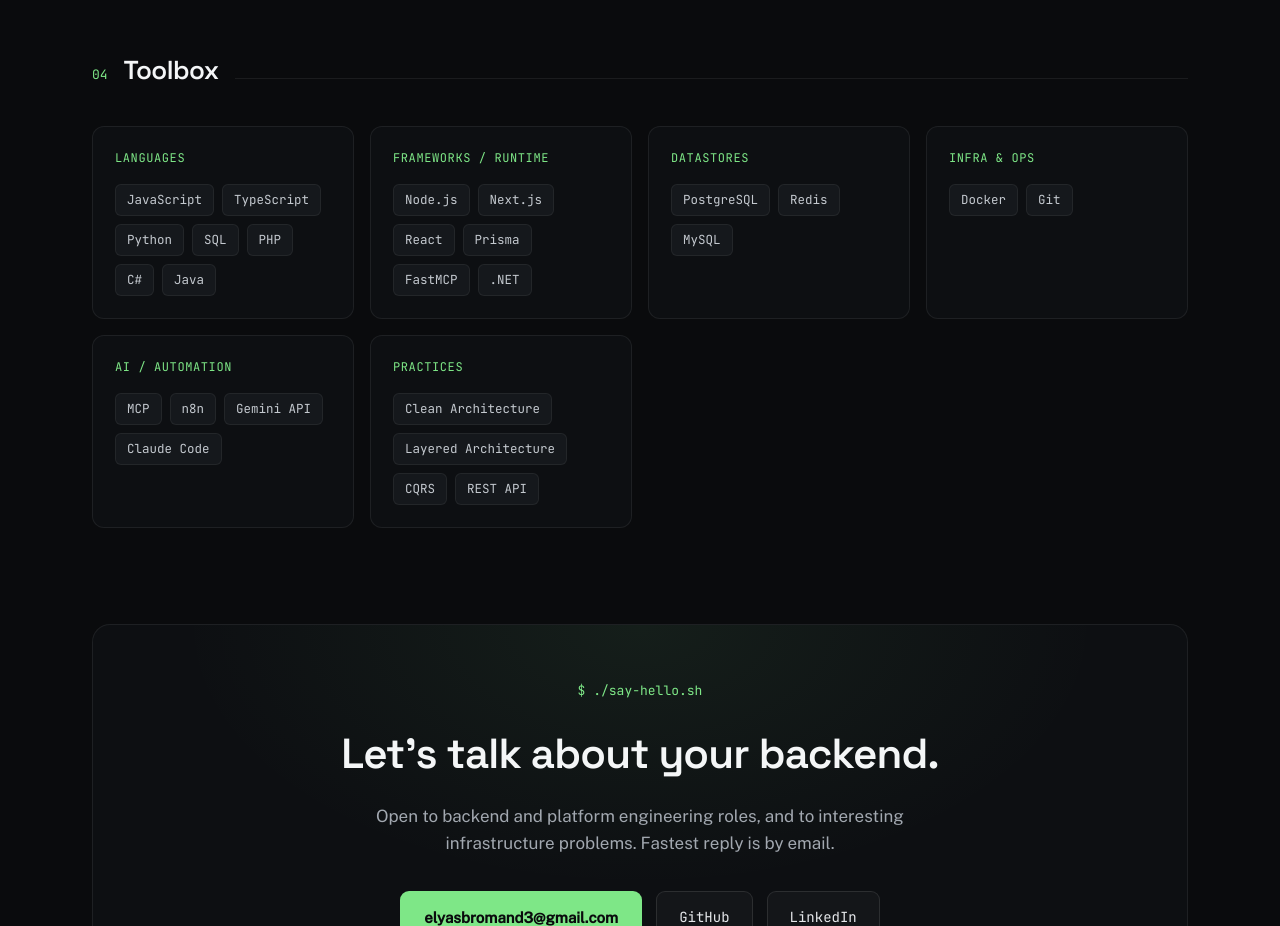
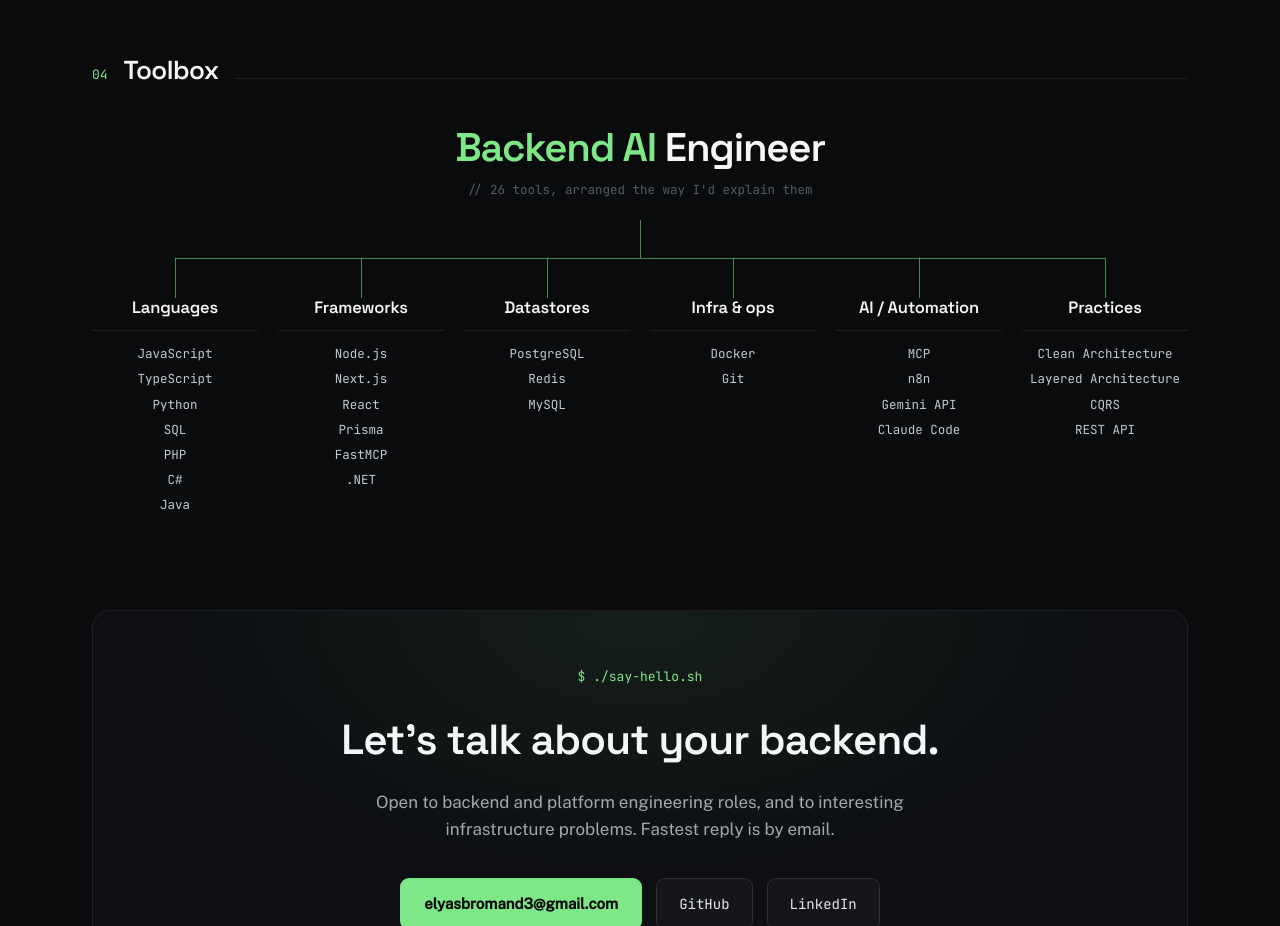
Before and after one commit to elyasbromand/portfolio, a Next.js app: page / in a window 1280 px wide. Shown: the part 3800-4726 px from the top of the page. Built offline with nearby package versions, Linux system fonts and the light colour scheme.

Commit message:
Update Toolbox

```diff
--- /dev/null
+++ b/components/Toolbox.module.css
@@ -0,0 +1,302 @@
+/* Toolbox — bracket tree (desktop) / spine (phone).
+   Breakpoints follow the project convention: 860px tablet, 640px mobile.
+   Colours are the portfolio's: #7ee787 accent, #c4c9cf items, #565b63 muted. */
+
+:root {
+  --tb-line: rgba(126, 231, 135, 0.55);
+  --tb-ease: cubic-bezier(0.22, 0.61, 0.36, 1);
+}
+
+/* ───────── desktop / phone switch ───────── */
+
+.desktop {
+  display: block;
+}
+
+.mobile {
+  display: none;
+}
+
+@media (max-width: 860px) {
+  .desktop {
+    display: none;
+  }
+  .mobile {
+    display: block;
+  }
+}
+
+/* ───────── desktop: title ───────── */
+
+.bigTitle {
+  font-weight: 600;
+  font-size: 40px;
+  letter-spacing: -0.03em;
+  line-height: 1.1;
+  opacity: 0;
+  transform: translateY(12px);
+}
+
+.caption {
+  font-size: 12.5px;
+  color: #565b63;
+  margin-top: 10px;
+  opacity: 0;
+}
+
+.desktop[data-drawn="true"] .bigTitle,
+.desktop[data-drawn="true"] .caption {
+  opacity: 1;
+  transform: none;
+  transition: all 0.44s var(--tb-ease);
+}
+
+@media (max-width: 1000px) {
+  .bigTitle {
+    font-size: 32px;
+  }
+}
+
+/* ───────── desktop: the bracket ───────── */
+
+.bracket {
+  position: relative;
+  height: 78px;
+  margin-top: 20px;
+}
+
+.stem {
+  position: absolute;
+  left: 50%;
+  top: 0;
+  width: 1px;
+  height: 38px;
+  margin-left: -0.5px;
+  background: var(--tb-line);
+  transform-origin: top;
+  transform: scaleY(0);
+}
+
+/* rail spans the centre of the first column to the centre of the last:
+   one half-column inset on each side (6 tracks, 5 × 20px gaps) */
+.rail {
+  position: absolute;
+  left: calc((100% - 100px) / 12);
+  right: calc((100% - 100px) / 12);
+  top: 38px;
+  height: 1px;
+  background: var(--tb-line);
+  transform-origin: center;
+  transform: scaleX(0);
+}
+
+.legs {
+  position: absolute;
+  top: 38px;
+  left: 0;
+  right: 0;
+  display: grid;
+  grid-template-columns: repeat(6, 1fr);
+  gap: 20px;
+}
+
+.legCell {
+  display: flex;
+  justify-content: center;
+}
+
+.leg {
+  width: 1px;
+  height: 40px;
+  background: var(--tb-line);
+  transform-origin: top;
+  transform: scaleY(0);
+}
+
+.desktop[data-drawn="true"] .stem {
+  transform: scaleY(1);
+  transition: transform 0.3s var(--tb-ease) 0.22s;
+}
+
+.desktop[data-drawn="true"] .rail {
+  transform: scaleX(1);
+  transition: transform 0.5s var(--tb-ease) 0.5s;
+}
+
+.desktop[data-drawn="true"] .leg {
+  transform: scaleY(1);
+  transition: transform 0.26s var(--tb-ease) 0.98s;
+}
+
+.desktop[data-drawn="true"] .legCell:nth-child(2) .leg { transition-delay: 1.02s; }
+.desktop[data-drawn="true"] .legCell:nth-child(3) .leg { transition-delay: 1.06s; }
+.desktop[data-drawn="true"] .legCell:nth-child(4) .leg { transition-delay: 1.1s; }
+.desktop[data-drawn="true"] .legCell:nth-child(5) .leg { transition-delay: 1.14s; }
+.desktop[data-drawn="true"] .legCell:nth-child(6) .leg { transition-delay: 1.18s; }
+
+/* ───────── desktop: columns ───────── */
+
+.cols {
+  display: grid;
+  grid-template-columns: repeat(6, 1fr);
+  gap: 20px;
+  align-items: start;
+}
+
+.col {
+  min-width: 0;
+  opacity: 0;
+  transform: translateY(16px);
+}
+
+.desktop[data-drawn="true"] .col {
+  opacity: 1;
+  transform: none;
+  transition: all 0.44s var(--tb-ease) 1.18s;
+}
+
+.desktop[data-drawn="true"] .col:nth-child(2) { transition-delay: 1.25s; }
+.desktop[data-drawn="true"] .col:nth-child(3) { transition-delay: 1.32s; }
+.desktop[data-drawn="true"] .col:nth-child(4) { transition-delay: 1.39s; }
+.desktop[data-drawn="true"] .col:nth-child(5) { transition-delay: 1.46s; }
+.desktop[data-drawn="true"] .col:nth-child(6) { transition-delay: 1.53s; }
+
+.colTitle {
+  font-weight: 600;
+  font-size: 16.5px;
+  color: #f4f6f7;
+  letter-spacing: -0.01em;
+  line-height: 1.25;
+  text-align: center;
+  padding-bottom: 12px;
+  margin-bottom: 14px;
+  border-bottom: 1px solid rgba(255, 255, 255, 0.08);
+}
+
+.colItems {
+  display: flex;
+  flex-direction: column;
+  align-items: center;
+  gap: 7px;
+  text-align: center;
+}
+
+/* ───────── phone: spine ───────── */
+
+.mBigTitle {
+  font-weight: 600;
+  font-size: 27px;
+  letter-spacing: -0.025em;
+  line-height: 1.12;
+  opacity: 0;
+  transform: translateY(10px);
+}
+
+.mCaption {
+  font-size: 11.5px;
+  color: #565b63;
+  margin: 10px 0 22px;
+  opacity: 0;
+}
+
+.mobile[data-drawn="true"] .mBigTitle,
+.mobile[data-drawn="true"] .mCaption {
+  opacity: 1;
+  transform: none;
+  transition: all 0.44s var(--tb-ease);
+}
+
+.spineWrap {
+  position: relative;
+  padding-left: 28px;
+}
+
+.spine {
+  position: absolute;
+  left: 0;
+  top: 0;
+  bottom: 30px;
+  width: 1px;
+  background: var(--tb-line);
+  transform-origin: top;
+  transform: scaleY(0);
+}
+
+.mobile[data-drawn="true"] .spine {
+  transform: scaleY(1);
+  transition: transform 0.7s var(--tb-ease) 0.3s;
+}
+
+.branch {
+  position: relative;
+  padding-bottom: 22px;
+  opacity: 0;
+  transform: translateX(-14px);
+}
+
+.tick {
+  position: absolute;
+  left: -28px;
+  top: 12px;
+  width: 20px;
+  height: 1px;
+  background: var(--tb-line);
+  transform-origin: left;
+  transform: scaleX(0);
+}
+
+.mobile[data-drawn="true"] .branch,
+.mobile[data-drawn="true"] .tick {
+  opacity: 1;
+  transform: none;
+  transition: all 0.4s var(--tb-ease) 0.62s;
+}
+
+.mobile[data-drawn="true"] .branch:nth-of-type(2),
+.mobile[data-drawn="true"] .branch:nth-of-type(2) .tick { transition-delay: 0.71s; }
+.mobile[data-drawn="true"] .branch:nth-of-type(3),
+.mobile[data-drawn="true"] .branch:nth-of-type(3) .tick { transition-delay: 0.8s; }
+.mobile[data-drawn="true"] .branch:nth-of-type(4),
+.mobile[data-drawn="true"] .branch:nth-of-type(4) .tick { transition-delay: 0.89s; }
+.mobile[data-drawn="true"] .branch:nth-of-type(5),
+.mobile[data-drawn="true"] .branch:nth-of-type(5) .tick { transition-delay: 0.98s; }
+.mobile[data-drawn="true"] .branch:nth-of-type(6),
+.mobile[data-drawn="true"] .branch:nth-of-type(6) .tick { transition-delay: 1.07s; }
+
+.branchHead {
+  display: flex;
+  align-items: baseline;
+  gap: 9px;
+  margin-bottom: 11px;
+}
+
+.chips {
+  display: flex;
+  flex-wrap: wrap;
+  gap: 7px;
+}
+
+@media (prefers-reduced-motion: reduce) {
+  .bigTitle,
+  .caption,
+  .col,
+  .mBigTitle,
+  .mCaption,
+  .branch {
+    opacity: 1;
+    transform: none;
+  }
+  .stem,
+  .leg,
+  .spine {
+    transform: scaleY(1);
+  }
+  .rail,
+  .tick {
+    transform: scaleX(1);
+  }
+  .desktop[data-drawn="true"] *,
+  .mobile[data-drawn="true"] * {
+    transition: none !important;
+  }
+}
--- a/components/Toolbox.tsx
+++ b/components/Toolbox.tsx
@@ -1,42 +1,121 @@
+"use client";
+
+import { useEffect, useRef, useState } from "react";
 import { fonts } from "@/lib/fonts";
 import { stackGroups } from "@/data/portfolio";
 import SectionHeading from "./SectionHeading";
+import styles from "./Toolbox.module.css";
+
+/**
+ * Bracket-tree toolbox. On scroll into view a stem drops from the title, the
+ * rail opens out to both sides, six legs drop to the middle of each column,
+ * and the columns land left-to-right.
+ *
+ * Below 860px the bracket rotates into a vertical spine: one branch per group,
+ * tools as tap-sized chips.
+ */
+
+/** Shorter display labels so a column heading fits one or two lines. */
+const SHORT_LABEL: Record<string, string> = {
+  "Frameworks / Runtime": "Frameworks",
+};
 
 export default function Toolbox() {
+  const desktopRef = useRef<HTMLDivElement>(null);
+  const mobileRef = useRef<HTMLDivElement>(null);
+  const [drawn, setDrawn] = useState(false);
+
+  useEffect(() => {
+    if (typeof IntersectionObserver === "undefined") {
+      setDrawn(true);
+      return;
+    }
+    const obs = new IntersectionObserver(
+      (entries) => {
+        entries.forEach((e) => {
+          if (e.isIntersecting) setDrawn(true);
+        });
+      },
+      { threshold: 0.25 }
+    );
+    [desktopRef.current, mobileRef.current].forEach((el) => el && obs.observe(el));
+    return () => obs.disconnect();
+  }, []);
+
   return (
     <section id="stack" style={{ padding: "72px 0 24px" }}>
       <SectionHeading index="04" title="Toolbox" />
 
+      {/* ── desktop: bracket tree ─────────────────────────────── */}
+      <div ref={desktopRef} className={styles.desktop} data-drawn={drawn}>
+        <div style={{ textAlign: "center" }}>
+          <div className={styles.bigTitle} style={{ fontFamily: fonts.display }}>
+            <span style={{ color: "#7ee787" }}>Backend AI</span>{" "}
+            <span style={{ color: "#f4f6f7" }}>Engineer</span>
+          </div>
+          <div className={styles.caption} style={{ fontFamily: fonts.mono }}>
+            // 26 tools, arranged the way I&apos;d explain them
+          </div>
+        </div>
+
+        <div className={styles.bracket}>
+          <div className={styles.stem} />
+          <div className={styles.rail} />
+          <div className={styles.legs}>
+            {stackGroups.map((g) => (
+              <div key={g.label} className={styles.legCell}>
+                <div className={styles.leg} />
+              </div>
+            ))}
+          </div>
+        </div>
+
+        <div className={styles.cols}>
+          {stackGroups.map((g) => (
+            <div key={g.label} className={styles.col}>
               <div
-        style={{
-          display: "grid",
-          gridTemplateColumns: "repeat(auto-fit, minmax(min(220px, 100%), 1fr))",
-          gap: 16,
-        }}
+                className={styles.colTitle}
+                style={{ fontFamily: fonts.display }}
               >
+                {SHORT_LABEL[g.label] ?? g.label}
+              </div>
+              <div className={styles.colItems}>
+                {g.items.map((i) => (
+                  <div key={i} style={{ fontFamily: fonts.mono, fontSize: 12.5, color: "#c4c9cf", lineHeight: 1.45 }}>
+                    {i}
+                  </div>
+                ))}
+              </div>
+            </div>
+          ))}
+        </div>
+      </div>
+
+      {/* ── phone: spine ──────────────────────────────────────── */}
+      <div ref={mobileRef} className={styles.mobile} data-drawn={drawn}>
+        <div className={styles.mBigTitle} style={{ fontFamily: fonts.display }}>
+          <span style={{ color: "#7ee787" }}>FULL STACK</span>
+          <br />
+          <span style={{ color: "#f4f6f7" }}>DEVELOPER</span>
+        </div>
+        <div className={styles.mCaption} style={{ fontFamily: fonts.mono }}>
+          // {stackGroups.reduce((n, g) => n + g.items.length, 0)} tools, {stackGroups.length} groups
+        </div>
+
+        <div className={styles.spineWrap}>
+          <div className={styles.spine} />
           {stackGroups.map((g) => (
-          <div
-            key={g.label}
-            style={{
-              background: "#0d0f12",
-              border: "1px solid rgba(255,255,255,0.07)",
-              borderRadius: 12,
-              padding: 22,
-            }}
-          >
-            <div
-              style={{
-                fontFamily: fonts.mono,
-                fontSize: 12,
-                color: "#7ee787",
-                textTransform: "uppercase",
-                letterSpacing: "0.05em",
-                marginBottom: 16,
-              }}
-            >
-              {g.label}
+            <div key={g.label} className={styles.branch}>
+              <div className={styles.tick} />
+              <div className={styles.branchHead}>
+                <div style={{ fontFamily: fonts.display, fontWeight: 600, fontSize: 16, color: "#f4f6f7", letterSpacing: "-0.01em" }}>
+                  {SHORT_LABEL[g.label] ?? g.label}
                 </div>
-            <div style={{ display: "flex", flexWrap: "wrap", gap: 8 }}>
+                <div style={{ fontFamily: fonts.mono, fontSize: 11, color: "#565b63" }}>
+                  {String(g.items.length).padStart(2, "0")}
+                </div>
+              </div>
+              <div className={styles.chips}>
                 {g.items.map((i) => (
                   <span
                     key={i}
@@ -46,7 +125,7 @@
                       color: "#c4c9cf",
                       background: "#15181c",
                       border: "1px solid rgba(255,255,255,0.06)",
-                    padding: "5px 11px",
+                      padding: "6px 11px",
                       borderRadius: 6,
                     }}
                   >
@@ -57,6 +136,7 @@
             </div>
           ))}
         </div>
+      </div>
     </section>
   );
 }
```
Lines whose indentation alone changed are shown as unchanged.
